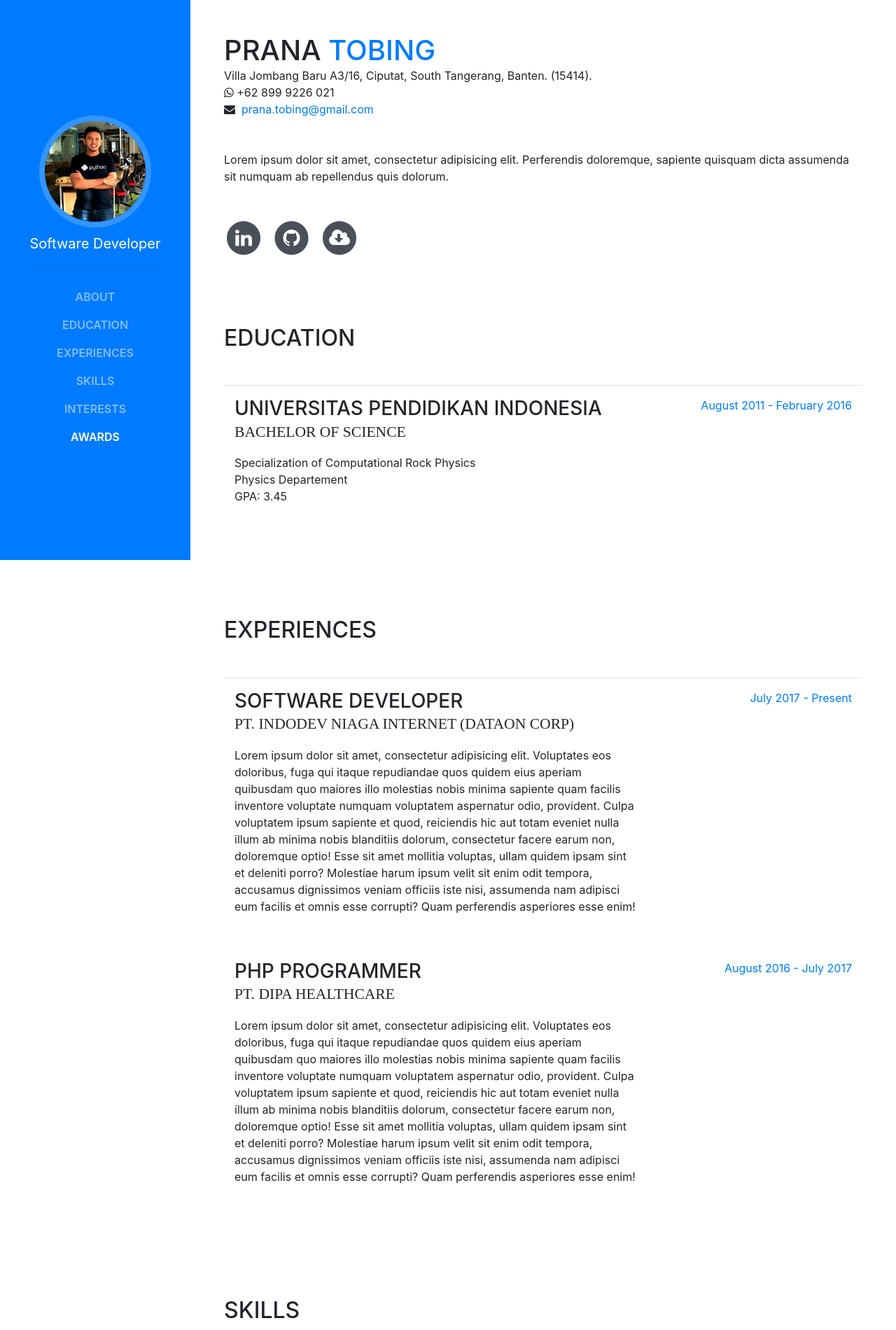
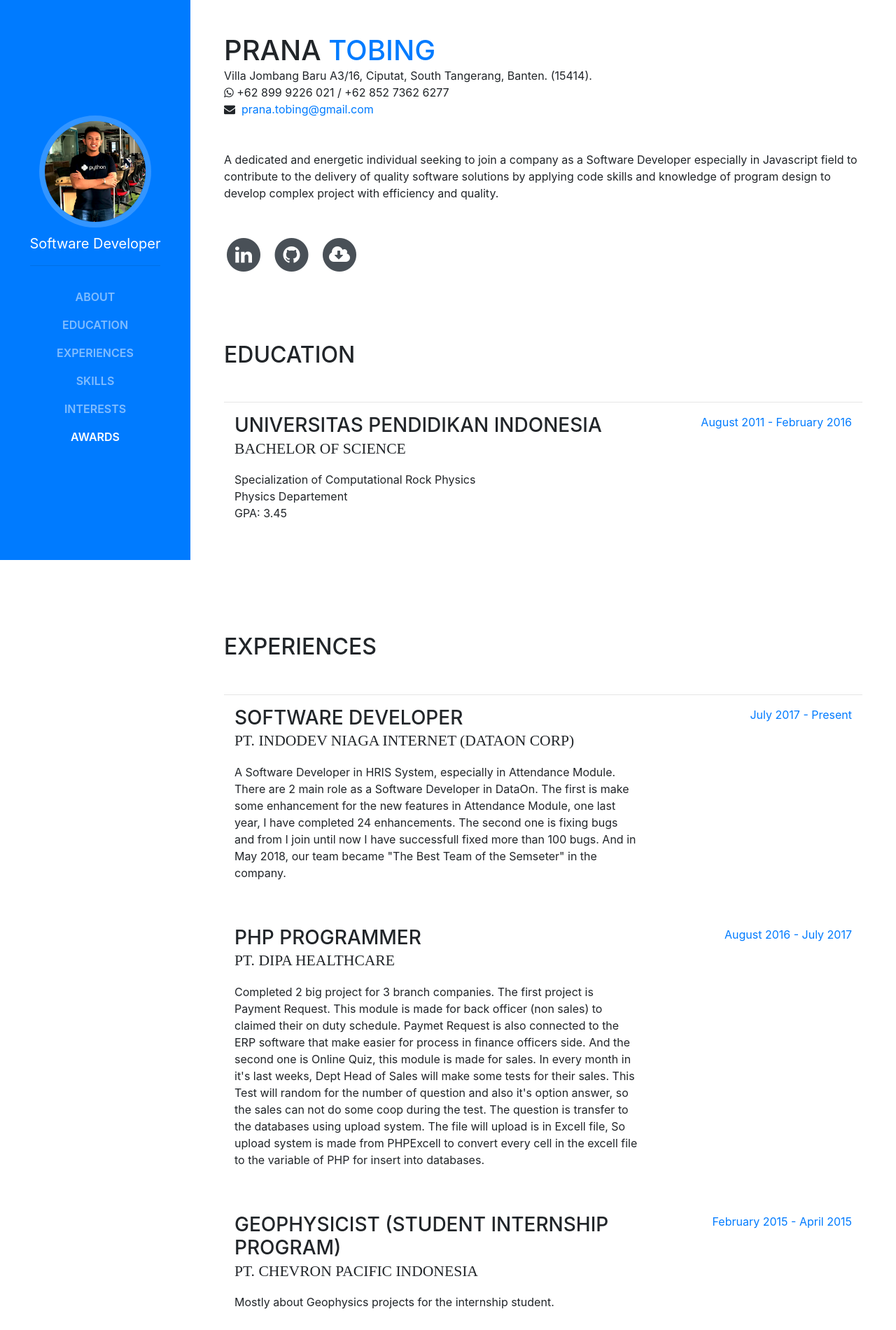
Before and after one commit to PranaTobing/PranaTobing.github.io, a website with bundled scripts: page index.html in a window 1280 px wide. Shown: the top 1900 px of the page at 70% size. Built offline with nearby package versions, Linux system fonts and the light colour scheme; a web font is replaced by a local one.

Commit message:
replace the lorem paragraf

```diff
--- a/index.html
+++ b/index.html
@@ -73,7 +73,7 @@
             Villa Jombang Baru A3/16, Ciputat, South Tangerang, Banten. (15414). <br>
             <div>
               <i class="fa fa-whatsapp"></i>
-              <span>+62 899 9226 021</span>
+              <span>+62 899 9226 021  /  +62 852 7362 6277</span>
             </div>
             <div>
               <i class="fa fa-envelope"></i>&nbsp;
@@ -81,7 +81,7 @@
             </div>
           </div>
           <p class="mb-5">
-            Lorem ipsum dolor sit amet, consectetur adipisicing elit. Perferendis doloremque, sapiente quisquam dicta assumenda sit numquam ab repellendus quis dolorum.
+            A dedicated and energetic individual seeking to join a company as a Software Developer especially in Javascript field to contribute to the delivery of quality software solutions by applying code skills and knowledge of program design to develop complex project with efficiency and quality.
           </p>
           <ul class="list-inline list-social-icons mb-0">
             <li class="list-inline-item">
@@ -101,7 +101,7 @@
               </a>
             </li>
             <li class="list-inline-item">
-              <a href="#" data-toggle="tooltip" data-placement="top" title="Download Resume (PDF)">
+              <a href="img/CV_Prana_T_2018.pdf" data-toggle="tooltip" data-placement="top" title="Download Resume (PDF)">
                 <span class="fa-stack fa-lg">
                   <i class="fa fa-circle fa-stack-2x"></i>
                   <i class="fa fa-cloud-download fa-stack-1x fa-inverse"></i>
@@ -138,7 +138,7 @@
               <h3 class="mb-0">Software Developer</h3>
               <div class="subheading mb-3">PT. Indodev Niaga Internet (DataOn Corp)</div>
               <p>
-                Lorem ipsum dolor sit amet, consectetur adipisicing elit. Voluptates eos doloribus, fuga qui itaque repudiandae quos quidem eius aperiam quibusdam quo maiores illo molestias nobis minima sapiente quam facilis inventore voluptate numquam voluptatem aspernatur odio, provident. Culpa voluptatem ipsum sapiente et quod, reiciendis hic aut totam eveniet nulla illum ab minima nobis blanditiis dolorum, consectetur facere earum non, doloremque optio! Esse sit amet mollitia voluptas, ullam quidem ipsam sint et deleniti porro? Molestiae harum ipsum velit sit enim odit tempora, accusamus dignissimos veniam officiis iste nisi, assumenda nam adipisci eum facilis et omnis esse corrupti? Quam perferendis asperiores esse enim!
+                A Software Developer in HRIS System, especially in Attendance Module. There are 2 main role as a Software Developer in DataOn. The first is make some enhancement for the new features in Attendance Module, one last year, I have completed 24 enhancements. The second one is fixing bugs and from I join until now I have successfull fixed more than 100 bugs. And in May 2018, our team became "The Best Team of the Semseter" in the company.
               </p>
             </div>
             <div class="resume-date text-md-right col-md-4">
@@ -150,11 +150,23 @@
               <h3 class="mb-0">PHP Programmer</h3>
               <div class="subheading mb-3">PT. Dipa Healthcare</div>
               <p>
-                Lorem ipsum dolor sit amet, consectetur adipisicing elit. Voluptates eos doloribus, fuga qui itaque repudiandae quos quidem eius aperiam quibusdam quo maiores illo molestias nobis minima sapiente quam facilis inventore voluptate numquam voluptatem aspernatur odio, provident. Culpa voluptatem ipsum sapiente et quod, reiciendis hic aut totam eveniet nulla illum ab minima nobis blanditiis dolorum, consectetur facere earum non, doloremque optio! Esse sit amet mollitia voluptas, ullam quidem ipsam sint et deleniti porro? Molestiae harum ipsum velit sit enim odit tempora, accusamus dignissimos veniam officiis iste nisi, assumenda nam adipisci eum facilis et omnis esse corrupti? Quam perferendis asperiores esse enim!
+                Completed 2 big project for 3 branch companies. The first project is Payment Request. This module is made for back officer (non sales) to claimed their on duty schedule. Paymet Request is also connected to the ERP software that make easier for process in finance officers side. And the second one is Online Quiz, this module is made for sales. In every month in it's last weeks, Dept Head of Sales will make some tests for their sales. This Test will random for the number of question and also it's option answer, so the sales can not do some coop during the test. The question is transfer to the databases using upload system. The file will upload is in Excell file, So upload system is made from PHPExcell to convert every cell in the excell file to the variable of PHP for insert into databases.
               </p>
             </div>
             <div class="resume-date text-md-right col-md-4">
               <span class="text-primary">August 2016 - July 2017</span>
+            </div>
+          </div>
+          <div class="resume-item d-flex flex-column flex-md-row mb-5">
+            <div class="resume-content mr-auto col-md-8">
+              <h3 class="mb-0">Geophysicist (Student Internship Program)</h3>
+              <div class="subheading mb-3">PT. Chevron Pacific Indonesia</div>
+              <p>
+                Mostly about Geophysics projects for the internship student.
+              </p>
+            </div>
+            <div class="resume-date text-md-right col-md-4">
+              <span class="text-primary">February 2015 - April 2015</span>
             </div>
           </div>
         </div>
@@ -283,12 +295,8 @@
       <setion class="resume-section p-5 p-lg-5 d-flex flex-column" id="interests">
         <div class="my-auto">
           <h2 class="mb-5">Interests</h2><hr>
-          <p>
-            Lorem ipsum dolor sit amet, consectetur adipisicing elit. Optio reiciendis numquam animi consectetur pariatur perspiciatis asperiores adipisci voluptatibus, commodi laborum accusamus error modi repellendus molestiae aliquam assumenda, soluta impedit odit nam iusto quasi minus atque tempora. Commodi, similique omnis beatae.
-          </p>
-          <p class="mb-0">
-            Lorem ipsum dolor sit amet, consectetur adipisicing elit. Dolorum, inventore incidunt cupiditate, alias maxime minus rem consequatur dicta obcaecati. Sunt autem, debitis esse excepturi maxime sit cupiditate illo. Aliquid, facilis.
-          </p>
+          <p>Walk from a Web Developer, because a development of technology getting more advanced, as a prorammer, I also have to update my code skills for new techologies. One of the technologies that made me excited is NodeJS. In first time I learned about programming, Javascript is only for client side, but with this NodeJs, javascript became more usefull in server side and client side.</p>
+		  <p class="mb-0">Durig my study about ES6 Javascript, something new and awesome come out for hybrid mobile programming that can use in Android and IOS, React Native the Javascript library from Facebook. I also have learn React Native from Udemy in Stephen Grider courses. I hope, I can to dive in Javascript for my career path, because Javascript is my real passion field.</p>
         </div>
       </setion>
       <!-- Awards -->
@@ -298,7 +306,7 @@
           <ul class="fa-ul mb-0">
             <li>
               <i class="fa-li fa fa-trophy text-warning"></i>
-              Best Team of The Semester in May 2018 - DataOn Corp
+              Best Team of the Semester in May 2018 - DataOn Corp
             </li>
             <li>
               <i class="fa-li fa fa-trophy text-warning"></i>
```
Also changed, not shown: img/CV_Prana_T_2018.jpg (added), 1 other file.
